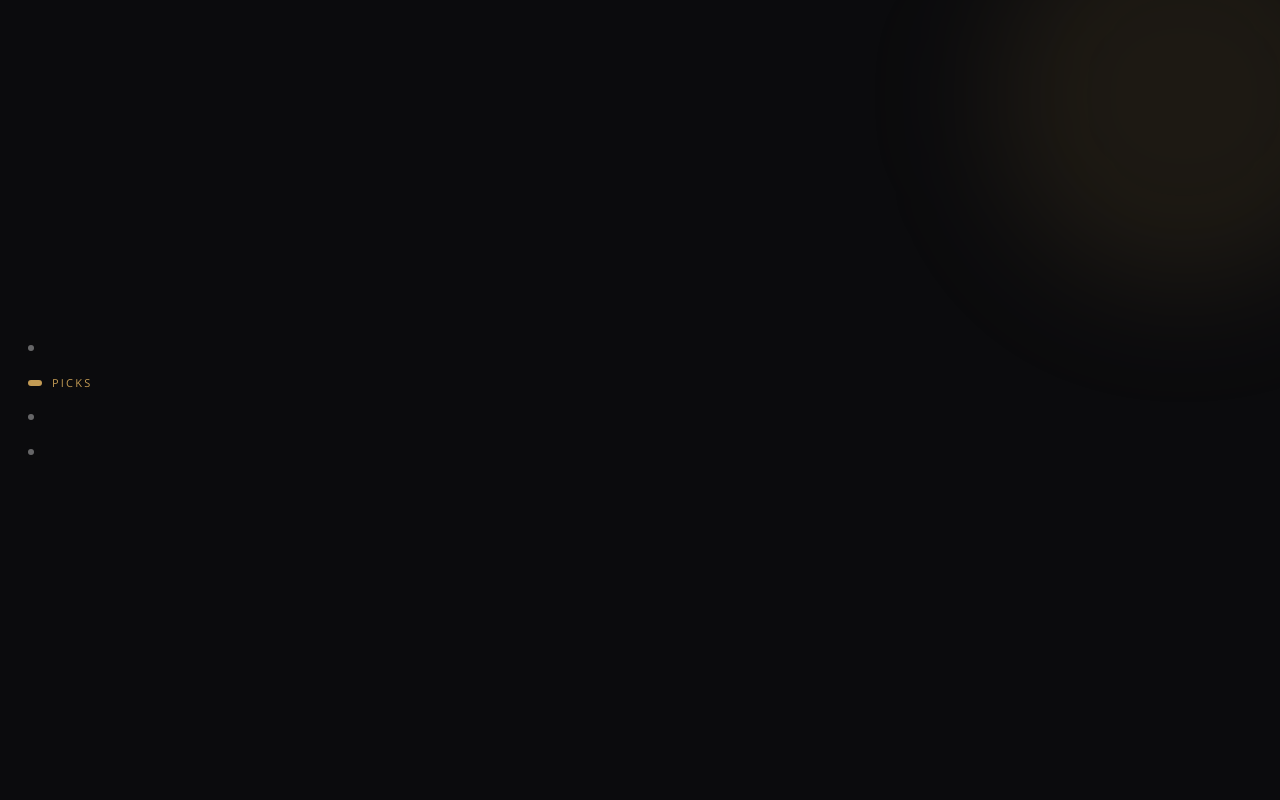
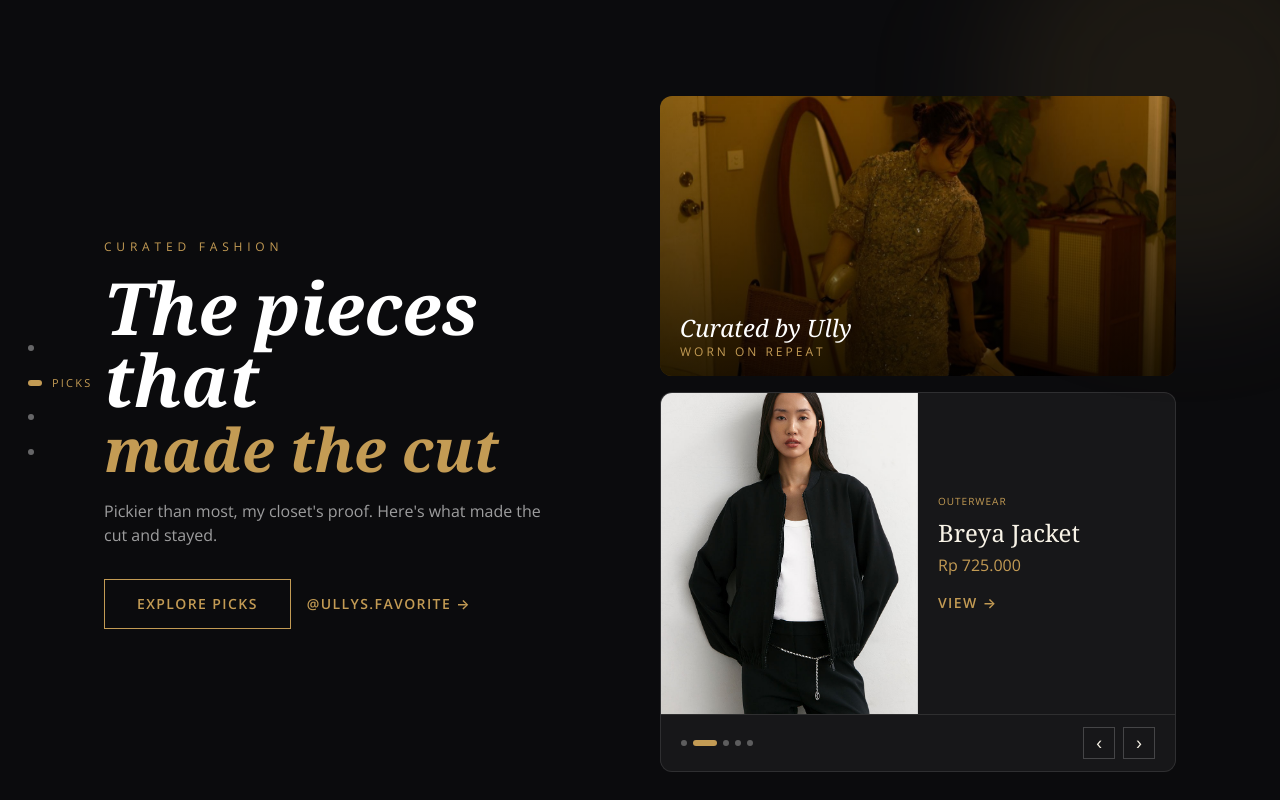
Before and after one commit to engfront/ullys-favorite, a Next.js app: page /ullys/ in a window 1280 px wide. Shown: the top 800 px of the page. Built offline with nearby package versions, Linux system fonts and the light colour scheme; a web font is replaced by a local one.

Commit message:
🐛 Fix blank page: server-render content, loader is non-blocking overlay, tolerance reveal

```diff
--- a/app/globals.css
+++ b/app/globals.css
@@ -62,9 +62,9 @@
 }
 .animate-fadein { animation: fadein 0.6s ease both; }
 
-/* ── reveal on scroll ── */
-.reveal { opacity: 0; transform: translateY(40px); transition: opacity 1s ease, transform 1s ease; }
-.reveal.in { opacity: 1; transform: translateY(0); }
+/* ── reveal on scroll (progressive enhancement, content visible by default) ── */
+.reveal-fade { opacity: 1; transform: none; transition: opacity 0.7s ease, transform 0.7s ease; }
+.reveal-fade:not(.in) { opacity: 0; transform: translateY(30px); }
 
 /* ── hero slider ── */
 .slide { opacity: 0; transition: opacity 1.2s ease; }
--- /dev/null
+++ b/app/interactive.tsx
@@ -0,0 +1,126 @@
+"use client";
+
+import { useEffect, useState } from "react";
+import Image from "next/image";
+import Link from "next/link";
+import { featuredProducts } from "@/content/products";
+
+const SECTIONS = [
+  { id: "home", label: "Home" },
+  { id: "picks", label: "Picks" },
+  { id: "about", label: "About" },
+  { id: "contact", label: "Contact" },
+];
+
+/* Client wrapper: loader overlay + side nav only.
+   Content (Hero, Picks, About, Contact) is server-rendered inside children,
+   so the page is never blank even before JS runs. */
+export default function InteractiveRoot({ children }: { children: React.ReactNode }) {
+  const [loaded, setLoaded] = useState(false);
+  const [active, setActive] = useState<string>("home");
+
+  // brief loader overlay
+  useEffect(() => {
+    const t = setTimeout(() => setLoaded(true), 700);
+    return () => clearTimeout(t);
+  }, []);
+
+  // scroll spy
+  useEffect(() => {
+    const onScroll = () => {
+      const pos = window.scrollY + window.innerHeight / 2;
+      let cur = SECTIONS[0].id;
+      for (const s of SECTIONS) {
+        const el = document.getElementById(s.id);
+        if (el && el.offsetTop <= pos) cur = s.id;
+      }
+      setActive(cur);
+    };
+    window.addEventListener("scroll", onScroll);
+    return () => window.removeEventListener("scroll", onScroll);
+  }, []);
+
+  // fade-in cards on scroll (progressive; content already visible w/o it)
+  useEffect(() => {
+    if (!("IntersectionObserver" in window)) return;
+    const io = new IntersectionObserver((entries) => {
+      entries.forEach(e => {
+        if (e.isIntersecting) {
+          e.target.classList.add("in");
+          io.unobserve(e.target);
+        }
+      });
+    }, { threshold: 0.12 });
+    document.querySelectorAll(".reveal-fade").forEach(el => io.observe(el));
+    return () => io.disconnect();
+  }, []);
+
+  return (
+    <>
+      {/* loader overlay */}
+      {!loaded && (
+        <div className="fixed inset-0 z-[60] bg-[#0B0B0D] flex flex-col items-center justify-center">
+          <p className="font-serif text-4xl tracking-[0.3em] text-[#C39B54]">ULLYS</p>
+          <div className="mt-6 flex gap-1.5">
+            {[0,1,2].map(i => <span key={i} className="loader-bar w-2 h-2 bg-[#C39B54]" style={{ animationDelay: `${i*0.15}s` }} />)}
+          </div>
+        </div>
+      )}
+
+      {/* side nav */}
+      <nav className="side-nav hidden md:flex flex-col z-50">
+        {SECTIONS.map(s => (
+          <a key={s.id} href={`#${s.id}`} className={s.id === active ? "active" : ""}>
+            <span className="dot" />
+            <span className="label">{s.label}</span>
+          </a>
+        ))}
+      </nav>
+
+      {children}
+    </>
+  );
+}
+
+/* Product card slider (interactive) */
+export function ProductSlider() {
+  const slides = featuredProducts;
+  const [idx, setIdx] = useState(0);
+
+  useEffect(() => {
+    const t = setInterval(() => setIdx(i => (i + 1) % slides.length), 3500);
+    return () => clearInterval(t);
+  }, [slides.length]);
+
+  const cur = slides[idx];
+
+  return (
+    <div className="relative bg-white/5 border border-white/10 rounded-xl overflow-hidden">
+      <div className="flex aspect-[16/10]">
+        <div className="w-1/2 relative overflow-hidden">
+          <Image src={cur.image} alt={cur.name} width={400} height={260} className="w-full h-full object-cover animate-fadein" />
+        </div>
+        <div className="w-1/2 p-5 flex flex-col justify-center animate-fadein">
+          <p className="text-[10px] uppercase tracking-widest text-[#C39B54]">{cur.category}</p>
+          <p className="font-serif text-xl md:text-2xl text-cream mt-2">{cur.name}</p>
+          <p className="text-[#C39B54] mt-1">{cur.price}</p>
+          <Link href={`/p/${cur.slug}`} className="btn-line mt-4">View →</Link>
+        </div>
+      </div>
+      <div className="flex items-center justify-between px-5 py-3 border-t border-white/10">
+        <div className="flex gap-1.5">
+          {slides.map((_, i) => (
+            <button key={i} onClick={() => setIdx(i)} aria-label={`Slide ${i+1}`}
+              className={`h-1.5 rounded-full transition-all ${i === idx ? "w-6 bg-[#C39B54]" : "w-1.5 bg-white/30"}`} />
+          ))}
+        </div>
+        <div className="flex gap-2">
+          {([["‹", -1], ["›", 1]] as [string, number][]).map(([c, d]) => (
+            <button key={c} onClick={() => setIdx((idx + d + slides.length) % slides.length)} aria-label={c}
+              className="w-8 h-8 border border-white/20 text-cream hover:border-[#C39B54] hover:text-[#C39B54] transition"> {c} </button>
+          ))}
+        </div>
+      </div>
+    </div>
+  );
+}
--- a/app/page.tsx
+++ b/app/page.tsx
@@ -1,110 +1,30 @@
-"use client";
-
-import { useEffect, useState } from "react";
 import Image from "next/image";
 import Link from "next/link";
 import { site, products, featuredProducts } from "@/content/products";
-
-const SECTIONS = [
-  { id: "home", label: "Home" },
-  { id: "picks", label: "Picks" },
-  { id: "about", label: "About" },
-  { id: "contact", label: "Contact" },
-];
+import InteractiveRoot, { ProductSlider } from "./interactive";
 
 export default function Home() {
-  const [active, setActive] = useState<string>(SECTIONS[0].id);
-  const [loaded, setLoaded] = useState(false);
-
-  // loader
-  useEffect(() => {
-    const t = setTimeout(() => setLoaded(true), 900);
-    return () => clearTimeout(t);
-  }, []);
-
-  // scroll spy
-  useEffect(() => {
-    const onScroll = () => {
-      const pos = window.scrollY + window.innerHeight / 2;
-      let cur = SECTIONS[0].id;
-      for (const s of SECTIONS) {
-        const el = document.getElementById(s.id);
-        if (el && el.offsetTop <= pos) cur = s.id;
-      }
-      setActive(cur);
-    };
-    window.addEventListener("scroll", onScroll);
-    return () => window.removeEventListener("scroll", onScroll);
-  }, []);
-
-  // reveal on scroll
-  useEffect(() => {
-    const io = new IntersectionObserver((entries) => {
-      entries.forEach(e => {
-        if (e.isIntersecting) { e.target.classList.add("in"); io.unobserve(e.target); }
-      });
-    }, { threshold: 0.15 });
-    document.querySelectorAll(".reveal").forEach(el => io.observe(el));
-    return () => io.disconnect();
-  }, []);
-
-  if (!loaded) {
   return (
-      <div className="fixed inset-0 bg-[#0B0B0D] flex flex-col items-center justify-center">
-        <p className="font-serif text-4xl tracking-[0.3em] text-[#C39B54]">ULLYS</p>
-        <div className="mt-6 flex gap-1.5">
-          {[0,1,2].map(i => <span key={i} className="loader-bar w-2 h-2 bg-[#C39B54]" style={{ animationDelay: `${i*0.15}s` }} />)}
-        </div>
-      </div>
-    );
-  }
-
-  return (
-    <>
-      <SideNav active={active} />
+    <InteractiveRoot>
+      {/* ---- HERO (ringkas, foto v1 + slider kartu) ---- */}
       <Hero />
       <Marquee />
       <Picks />
       <About />
       <Contact />
-    </>
+    </InteractiveRoot>
   );
 }
 
-function SideNav({ active }: { active: string }) {
+/* ── HERO: server-rendered, fotonya pasti muncul ── */
+function Hero() {
   return (
-    <nav className="side-nav hidden md:flex flex-col">
-      {SECTIONS.map(s => (
-        <a key={s.id} href={`#${s.id}`} className={s.id === active ? "active" : ""}>
-          <span className="dot" />
-          <span className="label">{s.label}</span>
-        </a>
-      ))}
-    </nav>
-  );
-}
-
-/* ── HERO: ringkas + photo v1 + slider kartu elegan ── */
-function Hero() {
-  const slides = featuredProducts;
-  const [idx, setIdx] = useState(0);
-
-  useEffect(() => {
-    const t = setInterval(() => setIdx(i => (i + 1) % slides.length), 3500);
-    return () => clearInterval(t);
-  }, [slides.length]);
-
-  const cur = slides[idx];
-
-  return (
-    <section id="home" className="pt-16 md:pt-20 pb-12 bg-[#0B0B0D] relative overflow-hidden">
-      {/* decorative blur */}
+    <section id="home" className="pt-16 md:pt-24 pb-12 bg-[#0B0B0D] relative overflow-hidden">
       <div className="absolute -top-24 -right-24 w-96 h-96 bg-[#C39B54]/10 rounded-full blur-3xl" />
-
       <div className="container-x relative">
-        <div className="grid lg:grid-cols-2 gap-10 items-center min-h-[80vh]">
-          {/* left: text + photo v1 */}
-          <div className="text-center lg:text-left reveal">
+        <div className="grid lg:grid-cols-2 gap-10 items-center">
+          {/* left: brand text */}
+          <div className="text-center lg:text-left">
             <p className="text-xs tracking-[0.4em] text-[#C39B54] uppercase mb-4">Curated Fashion</p>
             <h1 className="font-serif text-5xl md:text-7xl font-semibold leading-[1.05] italic">
               The pieces that
@@ -117,54 +37,23 @@ function Hero() {
               <a href="#picks" className="btn-gold">Explore Picks</a>
               <a href={site.socialInstagram} className="btn-line">@ullys.favorite →</a>
             </div>
-
-            {/* hero img v1 */}
-            <div className="mt-8 visible md:hidden rounded-xl overflow-hidden">
+            <div className="mt-8 lg:hidden rounded-xl overflow-hidden">
               <Image src="/ullys/images/hero.jpg" alt="ULLYS FAVORITE" width={600} height={400} className="w-full object-cover" />
             </div>
           </div>
 
-          {/* right: elegant card slider (v1 photo + product cards) */}
-          <div className="reveal" style={{ transitionDelay: "0.15s" }}>
-            {/* v1 hero photo - main visual */}
+          {/* right: v1 hero photo + product card slider */}
+          <div>
             <div className="relative rounded-xl overflow-hidden group mb-4">
-              <Image src="/ullys/images/hero.jpg" alt="ULLYS FAVORITE" width={700} height={460} className="w-full h-[300px] object-cover group-hover:scale-105 transition-transform duration-700" />
+              <Image src="/ullys/images/hero.jpg" alt="ULLYS FAVORITE" width={700} height={460} className="w-full h-[280px] object-cover group-hover:scale-105 transition-transform duration-700" />
               <div className="absolute inset-0 bg-gradient-to-t from-black/70 to-transparent" />
               <div className="absolute bottom-4 left-5">
                 <p className="font-serif italic text-2xl text-white">Curated by Ully</p>
                 <p className="text-xs tracking-[0.25em] text-[#C39B54] uppercase">Worn on repeat</p>
               </div>
             </div>
-
-            {/* elegant product card slider */}
-            <div className="relative bg-white/5 border border-white/10 rounded-xl overflow-hidden">
-              <div className="flex aspect-[16/10]">
-                <div className="w-1/2 relative overflow-hidden">
-                  <Image src={cur.image} alt={cur.name} width={400} height={260} className="w-full h-full object-cover animate-fadein" />
-                </div>
-                <div className="w-1/2 p-5 flex flex-col justify-center animate-fadein">
-                  <p className="text-[10px] uppercase tracking-widest text-[#C39B54]">{cur.category}</p>
-                  <p className="font-serif text-xl md:text-2xl text-cream mt-2">{cur.name}</p>
-                  <p className="text-[#C39B54] mt-1">{cur.price}</p>
-                  <Link href={`/p/${cur.slug}`} className="btn-line mt-4">View →</Link>
-                </div>
-              </div>
-              {/* slider controls */}
-              <div className="flex items-center justify-between px-5 py-3 border-t border-white/10">
-                <div className="flex gap-1.5">
-                  {slides.map((_, i) => (
-                    <button key={i} onClick={() => setIdx(i)}
-                      className={`h-1.5 rounded-full transition-all ${i === idx ? "w-6 bg-[#C39B54]" : "w-1.5 bg-white/30"}`} />
-                  ))}
-                </div>
-                <div className="flex gap-2">
-                  {["‹","›"].map((c, ci) => (
-                    <button key={c} onClick={() => setIdx((idx + (ci === 0 ? -1 : 1) + slides.length) % slides.length)}
-                      className="w-8 h-8 border border-white/20 text-cream hover:border-[#C39B54] hover:text-[#C39B54] transition"> {c} </button>
-                  ))}
-                </div>
-              </div>
-            </div>
+            {/* slider is client-interactive */}
+            <ProductSlider />
           </div>
         </div>
       </div>
@@ -172,6 +61,7 @@ function Hero() {
   );
 }
 
+/* ── MARQUEE ── */
 function Marquee() {
   return (
     <div className="bg-[#C39B54] py-4 overflow-hidden">
@@ -184,12 +74,12 @@ function Marquee() {
   );
 }
 
-/* ── PICKS: ringkas + motion ── */
+/* ── PICKS ── */
 function Picks() {
   return (
     <section id="picks" className="py-20 bg-[#0B0B0D]">
       <div className="container-x">
-        <div className="reveal mb-10 flex items-end justify-between gap-4">
+        <div className="mb-10 flex items-end justify-between gap-4">
           <div>
             <p className="eyebrow">01 — Picks</p>
             <h2 className="title-lg">All Pieces</h2>
@@ -198,7 +88,7 @@ function Picks() {
         </div>
         <div className="grid grid-cols-2 md:grid-cols-3 lg:grid-cols-4 gap-4 md:gap-5">
           {products.map((p, i) => (
-            <Link key={p.slug} href={`/p/${p.slug}`} className="reveal group" style={{ transitionDelay: `${i * 0.06}s` }}>
+            <Link key={p.slug} href={`/p/${p.slug}`} className="group" style={{ animationDelay: `${i * 0.06}s` }}>
               <div className="aspect-[3/4] overflow-hidden bg-white/5 rounded-lg">
                 <Image src={p.image} alt={p.name} width={300} height={400} className="w-full h-full object-cover group-hover:scale-110 transition-transform duration-700" />
               </div>
@@ -215,12 +105,12 @@ function Picks() {
   );
 }
 
-/* ── ABOUT: ringkas ── */
+/* ── ABOUT ── */
 function About() {
   return (
     <section id="about" className="py-20 bg-[#111114]">
       <div className="container-x grid md:grid-cols-2 gap-10 items-center">
-        <div className="reveal text-center md:text-left">
+        <div className="text-center md:text-left">
           <p className="eyebrow">02 — About</p>
           <h2 className="title-xl">Hi, I'm Ully</h2>
           <p className="body-text mt-5">{site.bio}</p>
@@ -229,12 +119,12 @@ function About() {
             <a href={site.socialTiktok} className="btn-line">TikTok →</a>
           </div>
         </div>
-        <div className="reveal relative flex justify-center" style={{ transitionDelay: "0.15s" }}>
+        <div className="relative flex justify-center">
           <svg className="rotating w-64 h-64 absolute" viewBox="0 0 200 200">
             <defs>
               <path id="ring" d="M100,100 m-80,0 a80,80 0 1,1 160,0 a80,80 0 1,1 -160,0" />
             </defs>
-            <text className="fill-[#C39B54] text-[13px] tracking-[0.3em]">
+            <text style={{ fill: "#C39B54", fontSize: 13, letterSpacing: "0.3em" }}>
               <textPath href="#ring">CURATED BY ULLY · WORN ON REPEAT ·</textPath>
             </text>
           </svg>
@@ -247,20 +137,18 @@ function About() {
   );
 }
 
-/* ── CONTACT: ringkas ── */
+/* ── CONTACT ── */
 function Contact() {
   const wa = `https://wa.me/6281317710063?text=${encodeURIComponent("Hi Ully! I saw your ULLYS FAVORITE picks, I want to ask about one of them.")}`;
   return (
     <section id="contact" className="py-20 bg-[#0B0B0D]">
       <div className="container-x text-center">
-        <div className="reveal">
         <p className="eyebrow">03 — Contact</p>
         <h2 className="title-xl">Found a piece you like?</h2>
         <p className="body-text mt-5 max-w-xl mx-auto">Every item links directly to where it's sold. For styling or sizing, message me on Instagram or WhatsApp.</p>
         <div className="mt-8 flex flex-col sm:flex-row justify-center gap-4">
           <a href={wa} className="btn-gold">Start a Conversation</a>
           <a href={site.socialInstagram} className="btn-line">@ullys.favorite →</a>
-          </div>
         </div>
         <div className="mt-16 pt-8 border-t border-white/10">
           <p className="font-serif text-2xl tracking-[0.3em] text-[#C39B54]">ULLYS FAVORITE</p>
```
Lines whose indentation alone changed are shown as unchanged.
